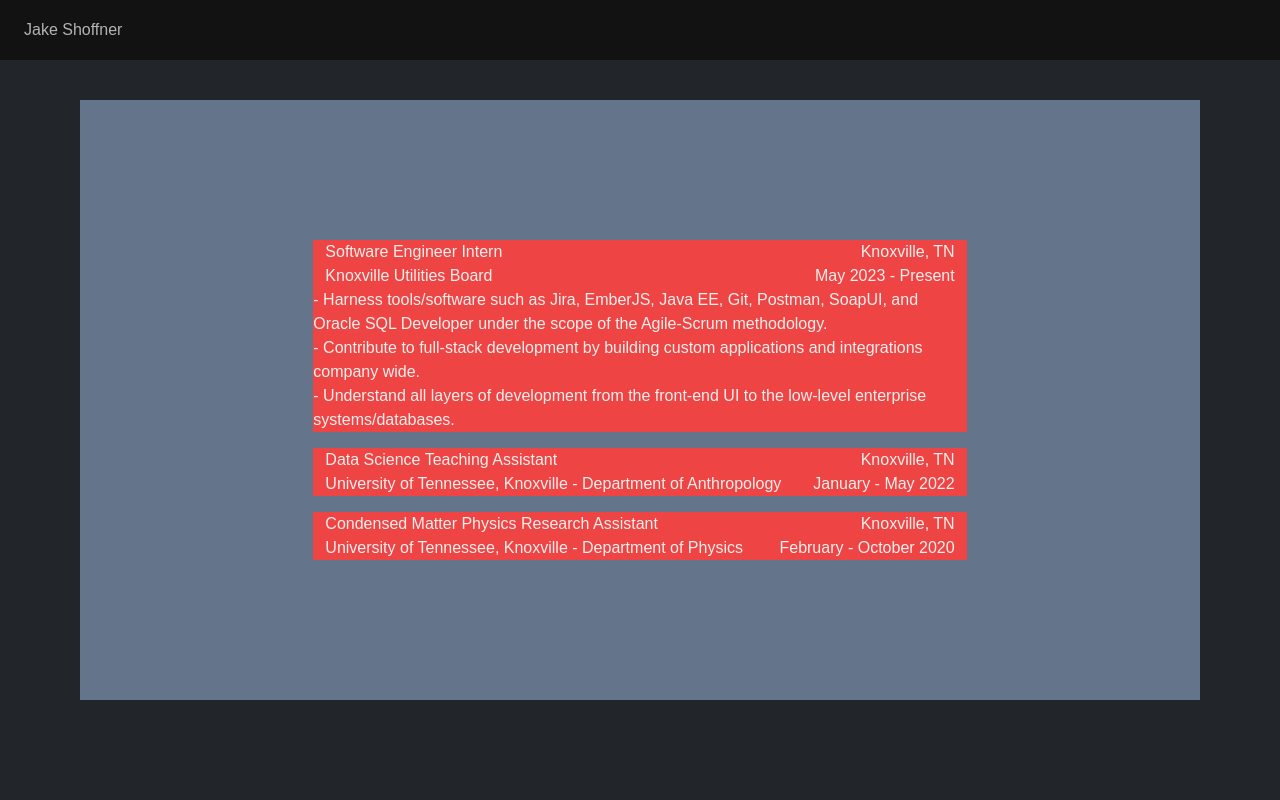
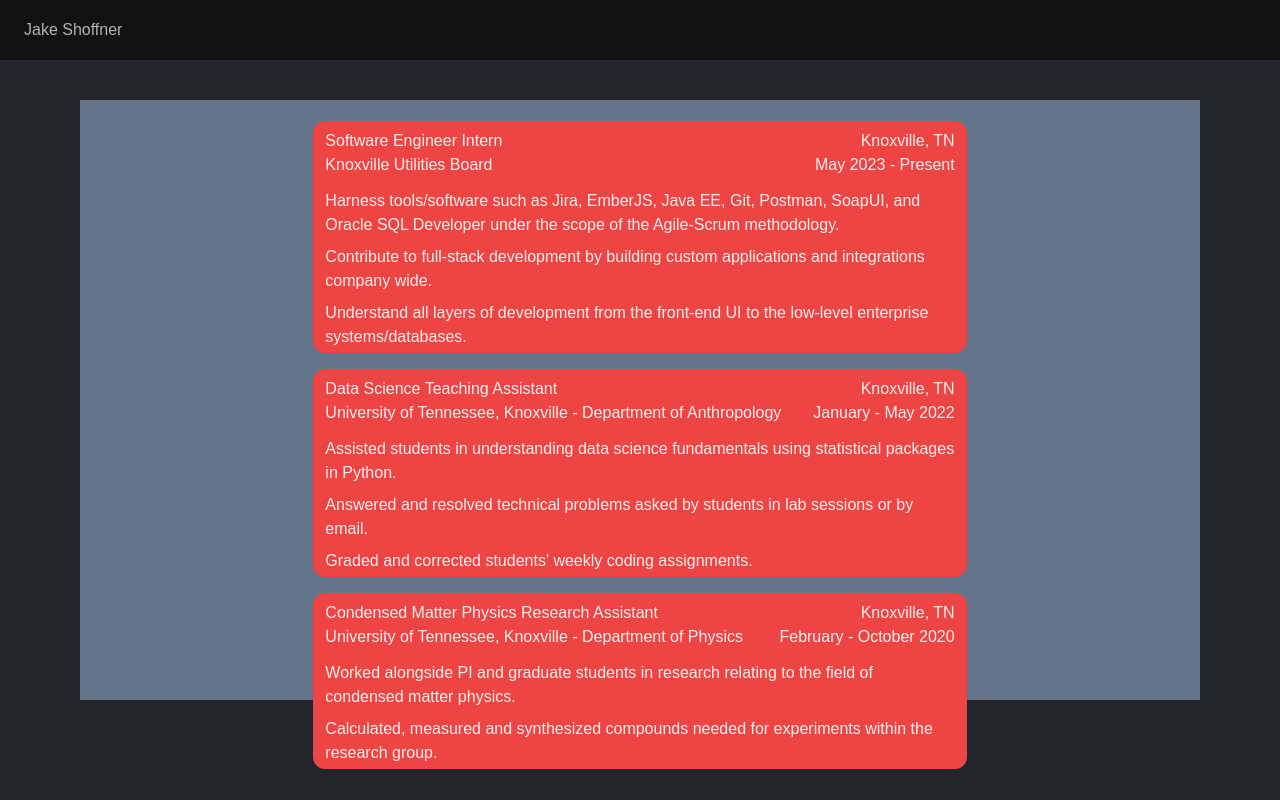
Before and after one commit to Jxk0be/Jake-Shoffner-SWE-Student, a React (Create React App) app: page /experience in a window 1280 px wide. Built offline with nearby package versions, Linux system fonts and the light colour scheme; some icons are missing.

Commit message:
wip: More experience page styling

```diff
--- a/package.json
+++ b/package.json
@@ -38,6 +38,7 @@
     ]
   },
   "devDependencies": {
+    "@babel/plugin-proposal-private-property-in-object": "^7.21.11",
     "@iconify/react": "^4.1.0",
     "tailwindcss": "^3.3.1"
   }
--- a/src/pages/Experience.jsx
+++ b/src/pages/Experience.jsx
@@ -4,48 +4,31 @@
 const Experience = () => {
 
   return (
-    <div className='w-full h-screen md:h-3/4 flex justify-center flex-col items-center bg-slate-500 md:max-w-[1500px] max-h-[1080px] md:ml-[80px] md:mr-[80px] lg:mx-[85px]'>
-      <div className='h-auto max-h-[600px] bg-red-500 w-7/12 flex items-center my-2 flex-col'>
+    <div className='w-full h-screen md:h-3/4 flex justify-center flex-col items-center bg-slate-500 md:max-w-[1500px] md:ml-[80px] md:mr-[80px] lg:mx-[85px] md:pt-[90px] lg:pt-0 max-h-[1080px]'>
+      {data.experiences.map((exp) => {
+        return(
+          <div className='h-auto max-h-[600px] bg-red-500 w-7/12 flex items-center my-2 flex-col rounded-xl pt-2' key={exp.title}>
           <div className='w-full flex justify-between items-center px-3 flex-col md:flex-row'>
-          <h1>{data.experiences[0].jobTitle}</h1>
-          <h1>{data.experiences[0].location}</h1>
+            <h1>{exp.jobTitle}</h1>
+            <h1>{exp.location}</h1>
           </div>
 
-        <div className='w-full flex justify-between items-center px-3'>
-          <h1>{data.experiences[0].company}</h1>
-          <h1>{data.experiences[0].date}</h1>
+          <div className='w-full flex justify-between items-center px-3 pb-2'>
+            <h1>{exp.company}</h1>
+            <h1>{exp.date}</h1>
           </div>
 
-        <div>
-          {data.experiences[0].descriptions.map((p) => {
-            return <p>- {p}</p>
+          <div className='px-3'>
+            <ul>
+              {exp.descriptions.map((p, index) => {
+                return (<li className='py-1' key={index} ><p>{p}</p></li>);
               })}
+            </ul>
           </div>
         </div>
+        );
+      })}
 
-      <div className='h-auto max-h-[600px] bg-red-500 w-7/12 flex items-center my-2 flex-col'>
-        <div className='w-full flex justify-between items-center px-3'>
-          <h1>{data.experiences[1].jobTitle}</h1>
-          <h1>{data.experiences[1].location}</h1>
-        </div>
-
-        <div className='w-full flex justify-between items-center px-3'>
-          <h1>{data.experiences[1].company}</h1>
-          <h1>{data.experiences[1].date}</h1>
-        </div>
-      </div>
-
-      <div className='h-auto max-h-[600px] bg-red-500 w-7/12 flex items-center my-2 flex-col'>
-        <div className='w-full flex justify-between items-center px-3'>
-          <h1>{data.experiences[2].jobTitle}</h1>
-          <h1>{data.experiences[2].location}</h1>
-        </div>
-
-        <div className='w-full flex justify-between items-center px-3'>
-          <h1>{data.experiences[2].company}</h1>
-          <h1>{data.experiences[2].date}</h1>
-        </div>
-      </div>
 
     </div>
   )
```
Also changed, not shown: 1 other file (tests, documents, lock files or other folders). Lines whose indentation alone changed are shown as unchanged.
